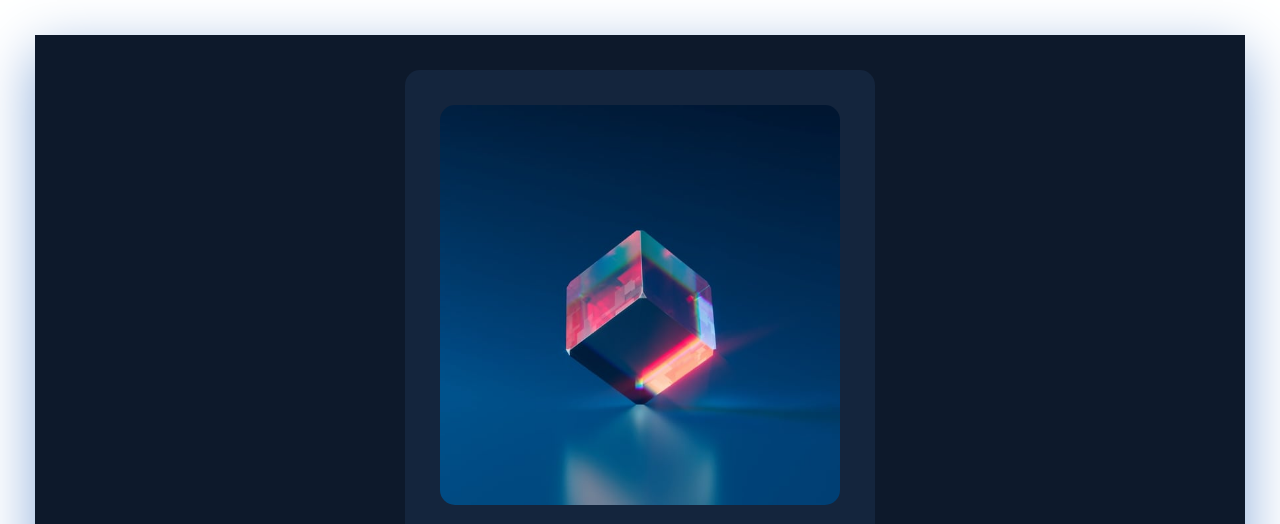
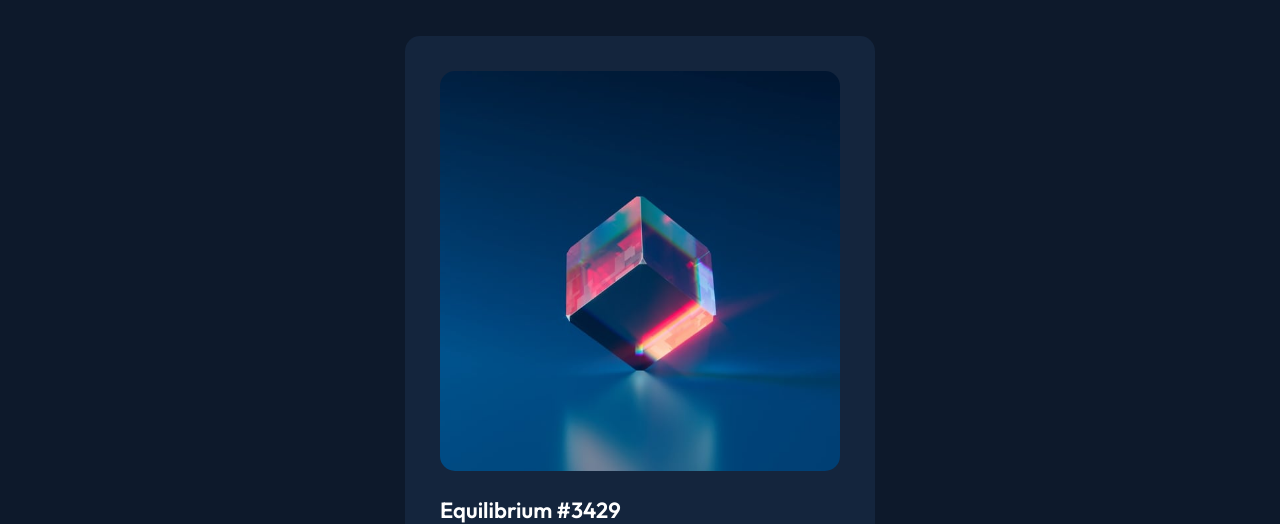
Before and after one commit to karimfilali/NFT-preview-card-component, a plain HTML site: page index.html in a window 1280 px wide. Shown: the top 524 px of the page. Drawn offline with Linux system fonts and the light colour scheme.

Commit message:
Modification accessibilité site

```diff
--- a/index.html
+++ b/index.html
@@ -7,10 +7,10 @@
   <title>Frontend Mentor | NFT preview card component</title>
   <link rel="stylesheet" href="style.css">
 <body>
-  <div class="header">
+  <main>
     <div class="card">
       <img src="images/image-equilibrium.jpg" alt="Equilibrium" class="card-image">
-      <h3 class="card-name">Equilibrium #3429</h3>
+      <h1 class="card-name">Equilibrium #3429</h1>
       <p class="card-paragraph">Our Equilibrium collection promotes balance and calm.</p>
       <div class="cost-info">
         <img src="images/icon-ethereum.svg" alt="Ethereum" class="ethereum-icon">
@@ -24,6 +24,6 @@
         <p class="creation">Creation of</p><span class="name">Jules Wyvern</span>
       </div>
     </div>
-  </div>
+  </main>
 </body>
 </html>
--- a/style.css
+++ b/style.css
@@ -10,17 +10,14 @@
     font-family: 'Outfit', serif;
     font-size: 18px;
     font-weight: 300;
+
 }
 
-.header{
+body{
     background-color:hsl(217, 54%, 11%);
-    margin: 35px;
-    padding: 35px;
-    box-shadow: 0 1rem 3rem hsl(215, 51%, 70%);
-    overflow: hidden;
-    display: flex;
-    justify-content: center;
-    align-items: center;
+    display: grid;
+    place-items: center;
+    min-height: 100vh;
 }
 
 .card{
@@ -31,9 +28,23 @@
     border-radius: 15px;
 }
 
+.img-wrapper{
+    position: relative;
+}
+
 .card-image{
     width: 400px;
     border-radius: 15px;
+    cursor: pointer;
+}
+
+.view{
+    display: none;
+    position: absolute;
+    top: 50%;
+    left: 50%;
+    transform: translate(-50%, -50%);
+    cursor: pointer;
 }
 
 .card-name{
```
